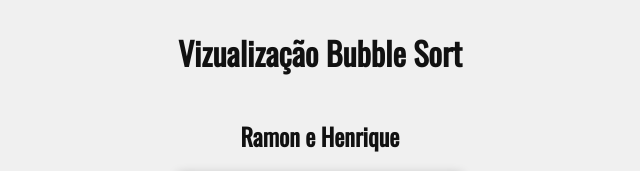
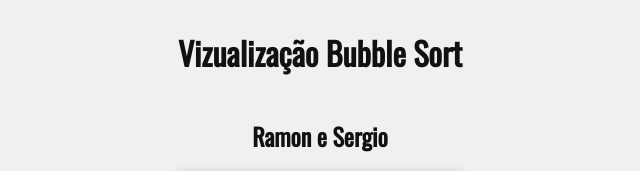
Before and after one commit to ramonmoraes/bubbleSortUnifacs, a website built with webpack: page index.html in a window 1280 px wide. Shown: the top 171 px of the page, 320-960 px from the left. Built offline with nearby package versions, Linux system fonts and the light colour scheme.

Commit message:
Sergio not henrique

```diff
--- a/index.html
+++ b/index.html
@@ -13,7 +13,7 @@
 <body>
     <h1>Vizualização Bubble Sort</h1>
     <div class="equipe">
-        <h2> Ramon e Henrique</h2>
+        <h2> Ramon e Sergio</h2>
     </div>
     <div class="canvas-start component">
         <label for="canvas-input">Selecione a quantidade de numeros do array</label>
```
